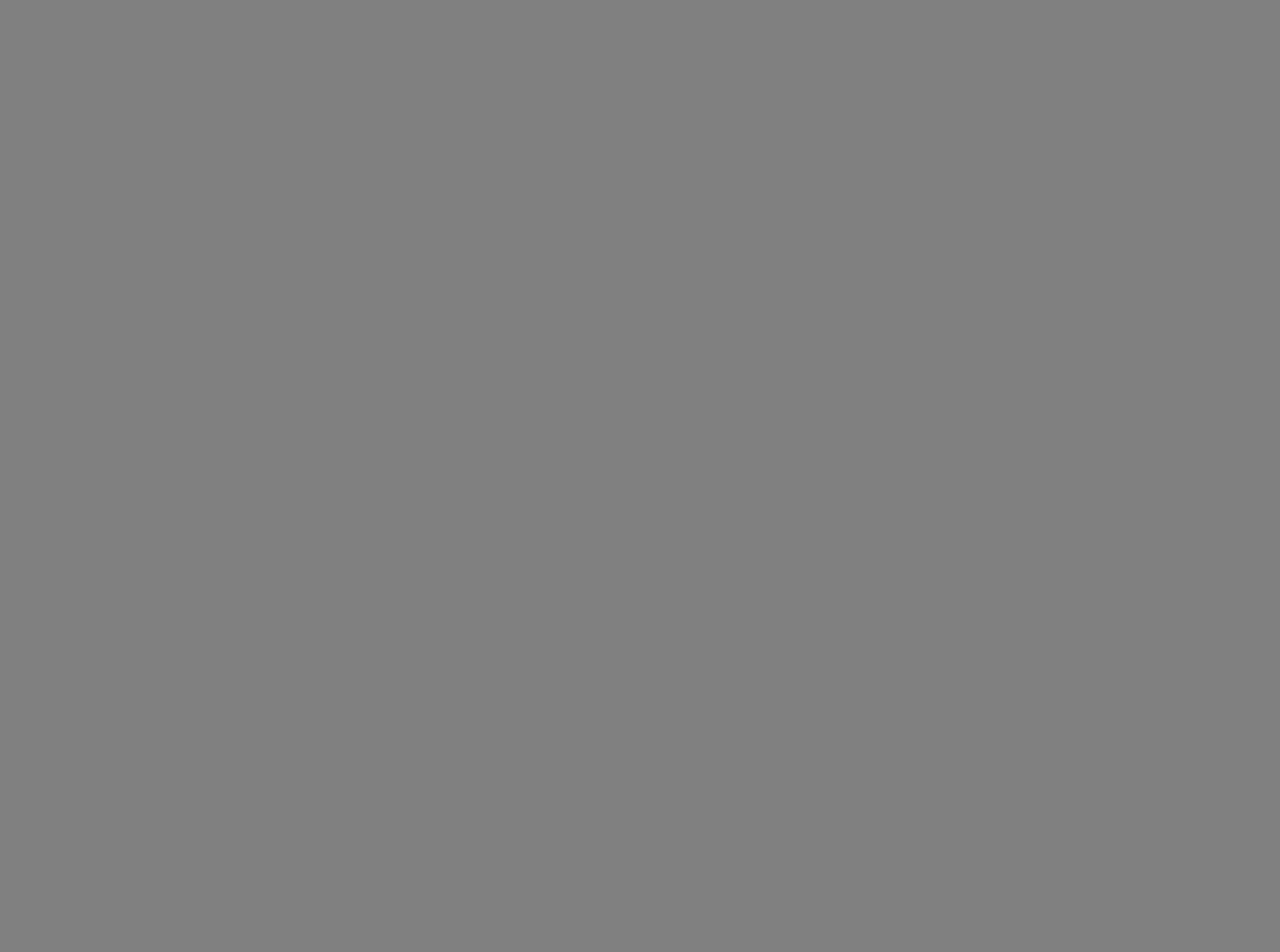
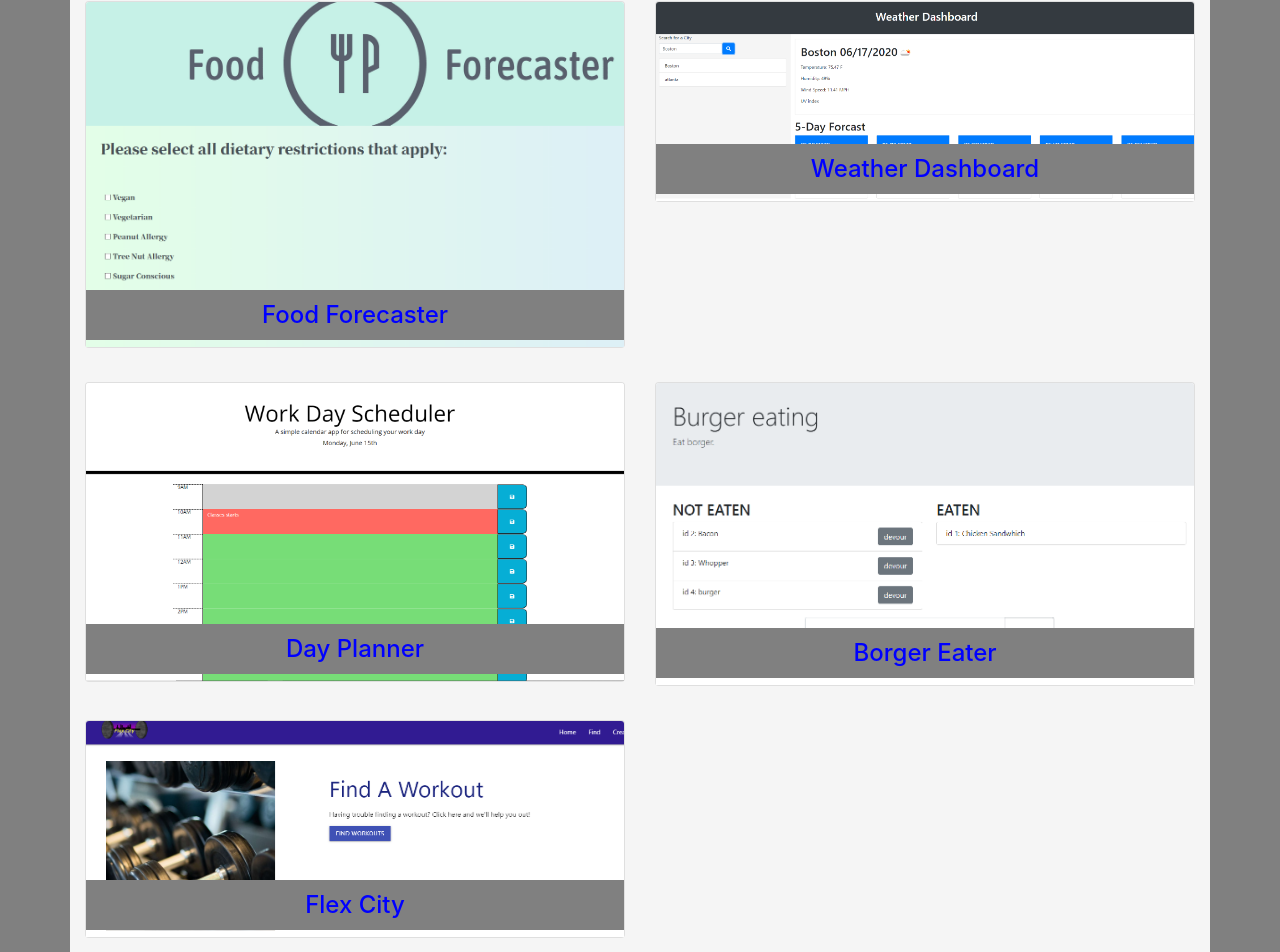
Before and after one commit to sdratch/Portfolio, a React (Create React App) app: page /portfolio in a window 1280 px wide. Shown: the part 114-1066 px from the top of the page. Before the commit the page ends 800 px from the top, so only its background shows below. Built offline with nearby package versions, Linux system fonts and the light colour scheme.

Commit message:
Translated  portfolio page

```diff
--- a/src/App.js
+++ b/src/App.js
@@ -2,15 +2,20 @@ import React from 'react';
 import {BrowserRouter as Router, Route, Switch} from "react-router-dom"
 import Home from "./pages/Home"
 import Contact from "./pages/Contact"
+import Portfolio from "./pages/Portfolio"
 
 
 function App() {
   return (
     <Router>
+      <Switch>
     <div className="App">
       <Route exact path = "/" component = {Home}></Route>
       <Route path = "/contact" component = {Contact}></Route>
+      <Route path = "/portfolio" component = {Portfolio}></Route>
+      <Route path = "*" component = {Home}></Route>
     </div>
+    </Switch>
     </Router>
   );
 }
--- a/src/pages/Contact.jsx
+++ b/src/pages/Contact.jsx
@@ -1,5 +1,5 @@
 import React, { Component } from "react";
-
+import "../styles/Style.css";
 class Contact extends Component {
   render() {
     return (
--- /dev/null
+++ b/src/pages/Portfolio.jsx
@@ -0,0 +1,101 @@
+import React, { Component } from "react";
+import "../styles/Style.css";
+import Borger from "../assets/images/borger.PNG"
+import Weather from "../assets/images/WeatherDashboard.png"
+import Flex from "../assets/images/FlexCity.PNG"
+import Day from "../assets/images/DayPlanner.png"
+import Food from "../assets/images/FoodForecaster.PNG"
+
+class Portfolio extends Component {
+  render() {
+    return (
+      <main class="container py-3 mt-3">
+        <header class="row">
+          <header class="col">
+            <h1 class="ml-3">Portfolio</h1>
+
+            <hr />
+          </header>
+        </header>
+        <section class="row row-cols-1 row-cols-md-2">
+          <article class="col mb-4">
+            <figure class="card" style={{width: "300px;"}}>
+              <img
+                src={Food}
+                class="card-img-top"
+                alt="Link to food forecaster"
+              />
+              <h4 class="imageText card-text">
+                <a href="https://sdratch.github.io/food-forecaster/">
+                  Food Forecaster
+                </a>
+              </h4>
+            </figure>
+          </article>
+
+          <article class="col mb-4">
+            <figure class="card" style={{width: "300px;"}}>
+              <img
+                src={Weather}
+                class="card-img-top"
+                alt="Link to weather dashboard"
+              />
+              <h4 class="imageText card-text">
+                <a href="https://sdratch.github.io/HW6-Weather-Dashboard/">
+                  Weather Dashboard
+                </a>
+              </h4>
+            </figure>
+          </article>
+
+          <article class="col mb-4">
+            <figure class="card" style={{width: "300px;"}}>
+              <img
+                src={Day}
+                class="card-img-top"
+                alt="Link to day planner"
+              />
+              <h4 class="imageText card-text">
+                <a href="https://sdratch.github.io/Hw5-Day-Planner/">
+                  Day Planner
+                </a>
+              </h4>
+            </figure>
+          </article>
+
+          <article class="col mb-4">
+            <figure class="card" style={{width: "300px;"}}>
+              <img
+                src={Borger}
+                class="card-img-top"
+                alt="Link to borger"
+              />
+              <h4 class="imageText card-text">
+                <a href="https://pure-caverns-67601.herokuapp.com/">
+                  Borger Eater
+                </a>
+              </h4>
+            </figure>
+          </article>
+
+          <article class="col mb-4">
+            <figure class="card" style={{width: "300px;"}}>
+              <img
+                src={Flex}
+                class="card-img-top"
+                alt="Link toflex"
+              />
+              <h4 class="imageText card-text">
+                <a href="https://blooming-coast-09812.herokuapp.com/">
+                  Flex City
+                </a>
+              </h4>
+            </figure>
+          </article>
+        </section>
+      </main>
+    );
+  }
+}
+
+export default Portfolio;
```
